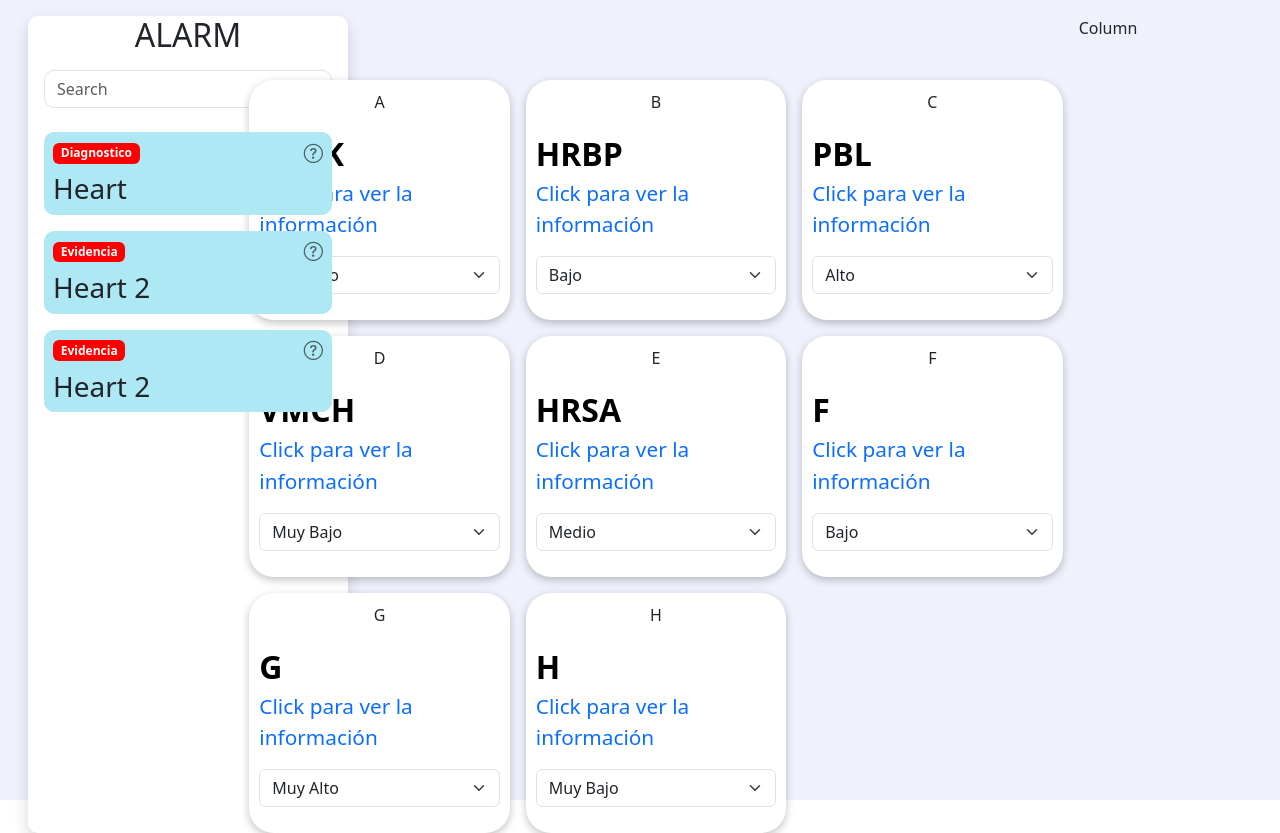
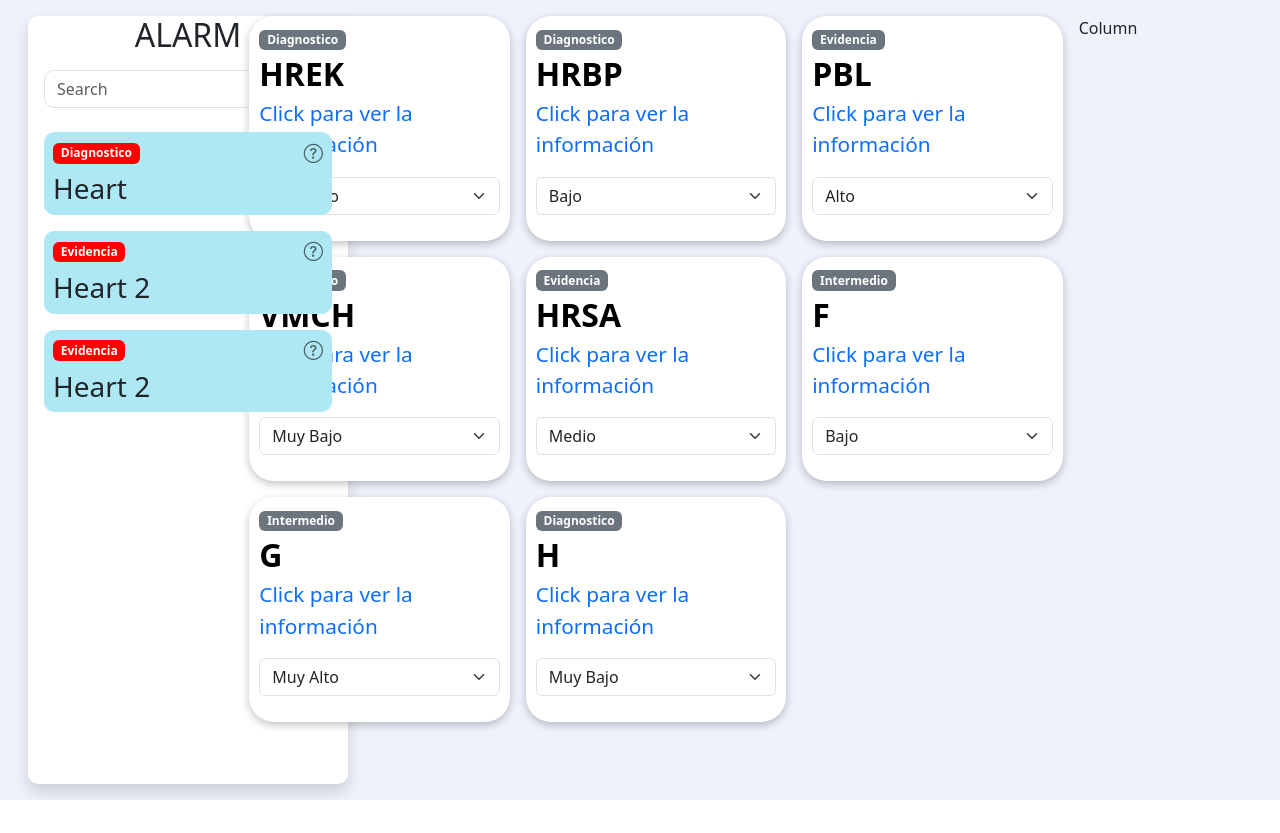
Before and after one commit to MatiasCab/alarm, an Angular app: page / in a window 1280 px wide. After the commit the page ends 800 px from the top, so only its background shows below. Built offline with nearby package versions, Linux system fonts and the light colour scheme.

Commit message:
minor fixes

```diff
--- a/src/app/components/basics/main-card/main-card.component.html
+++ b/src/app/components/basics/main-card/main-card.component.html
@@ -1,23 +1,29 @@
 <div class="main-container">
   <div class="inner-container">
     <div class="tag-container">
-      <p class="">{{tag}}</p>
+      <app-badge labelTitle="{{ type }}"></app-badge>
     </div>
     <div class="info-container">
-      <p class="var-title">{{title}}</p>
-      <a class="show-info" data-bs-toggle="collapse" href="#info-{{title}}" aria-expanded="false" aria-controls="info">
+      <p class="var-title">{{ title }}</p>
+      <a
+        class="show-info"
+        data-bs-toggle="collapse"
+        href="#info-{{ title }}"
+        aria-expanded="false"
+        aria-controls="info"
+      >
         Click para ver la información
       </a>
-      <div class="var-info collapse" id="info-{{title}}">
+      <div class="var-info collapse" id="info-{{ title }}">
         <div class="card card-body">
-            {{description}}
-          </div>
+          {{ description }}
+        </div>
       </div>
     </div>
     <div class="value-container">
       <select class="form-select" aria-label="Default select example">
         @for (item of options; track item){
-        <option value="{{options.indexOf(item)}}">{{item}}</option>
+        <option value="{{ options.indexOf(item) }}">{{ item }}</option>
         }
       </select>
     </div>
--- a/src/app/components/basics/main-card/main-card.component.scss
+++ b/src/app/components/basics/main-card/main-card.component.scss
@@ -23,7 +23,7 @@
     width: 100%;
     display: flex;
     justify-content: center;
-    align-items: center;
+    align-items: flex-start;
     flex-direction: column;
 }
 
--- a/src/app/components/basics/main-card/main-card.component.ts
+++ b/src/app/components/basics/main-card/main-card.component.ts
@@ -1,14 +1,15 @@
 import { Component, Input } from '@angular/core';
+import { BadgeComponent } from '../badge/badge.component';
 
 @Component({
   selector: 'app-main-card',
   standalone: true,
-  imports: [],
+  imports: [BadgeComponent],
   templateUrl: './main-card.component.html',
   styleUrl: './main-card.component.scss'
 })
 export class MainCardComponent {
-@Input() tag!: string;
+@Input() type!: string;
 @Input() title!: string;
 @Input() description!: string;
 @Input() options!: string[];
--- a/src/app/components/basics/main-content/main-content.component.html
+++ b/src/app/components/basics/main-content/main-content.component.html
@@ -2,7 +2,7 @@
 @for(item of items; track item){
     <div class="col-4">
         <app-main-card
-        tag="{{item.type}}"
+        type="{{item.type}}"
         title="{{item.title}}"
         description="{{item.description}}"
         [options]=item.options>
--- a/src/app/components/basics/main-content/main-content.component.scss
+++ b/src/app/components/basics/main-content/main-content.component.scss
@@ -1,5 +1,11 @@
 .gridContainer {
     margin-left: 1em;
     margin-right: 1em;
-    margin-top: 3em;
+    overflow-y: auto;
+    max-height: 100vh;
+    padding-bottom: 2em;
 }
+
+.gridContainer::-webkit-scrollbar {
+    display: none;
+  }
--- a/src/app/components/basics/main-content/main-content.component.ts
+++ b/src/app/components/basics/main-content/main-content.component.ts
@@ -13,49 +13,49 @@ export class MainContentComponent {
 items: INode[] = [
   {
     title: "HREK",
-    type: "A",
+    type: "Diagnostico",
     description: "La información sobre la primera variable La información sobre la tercera variable,La información sobre la tercera variableLa información sobre la tercera variable",
     options: ["Muy Alto", "Alto", "Medio"]
   },
   {
     title: "HRBP",
-    type: "B",
+    type: "Diagnostico",
     description: "La información sobre la segunda variable",
     options: ["Bajo", "Medio", "Alto"]
   },
   {
     title: "PBL",
-    type: "C",
+    type: "Evidencia",
     description: "La información sobre la tercera variable",
     options: ["Alto", "Muy Alto", "Bajo"]
   },
   {
     title: "VMCH",
-    type: "D",
+    type: "Diagnostico",
     description: "La información sobre la cuarta variable",
     options: ["Muy Bajo", "Bajo", "Alto"]
   },
   {
     title: "HRSA",
-    type: "E",
+    type: "Evidencia",
     description: "La información sobre la quinta variable",
     options: ["Medio", "Bajo", "Muy Alto"]
   },
   {
     title: "F",
-    type: "F",
+    type: "Intermedio",
     description: "La información sobre la sexta variable",
     options: ["Bajo", "Medio", "Muy Bajo"]
   },
   {
     title: "G",
-    type: "G",
+    type: "Intermedio",
     description: "La información sobre la séptima variable",
     options: ["Muy Alto", "Alto", "Muy Bajo"]
   },
   {
     title: "H",
-    type: "H",
+    type: "Diagnostico",
     description: "La información sobre la octava variable",
     options: ["Muy Bajo", "Bajo", "Muy Alto"]
   }
```
